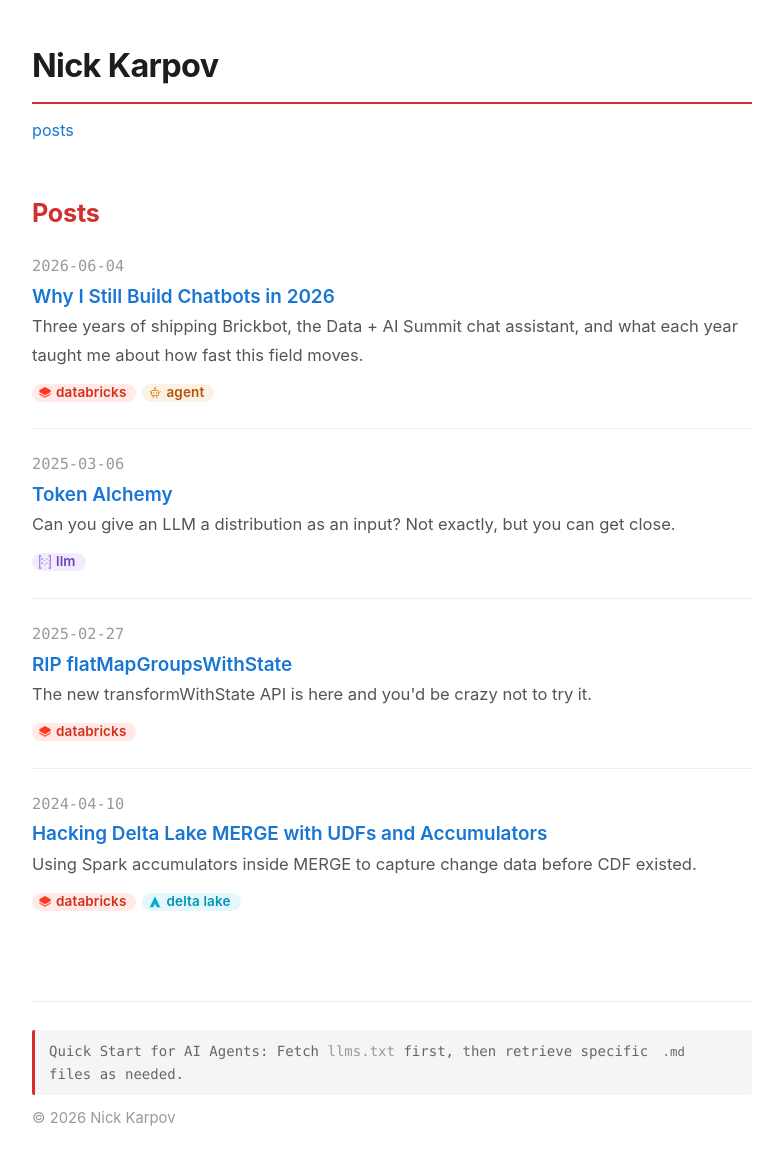
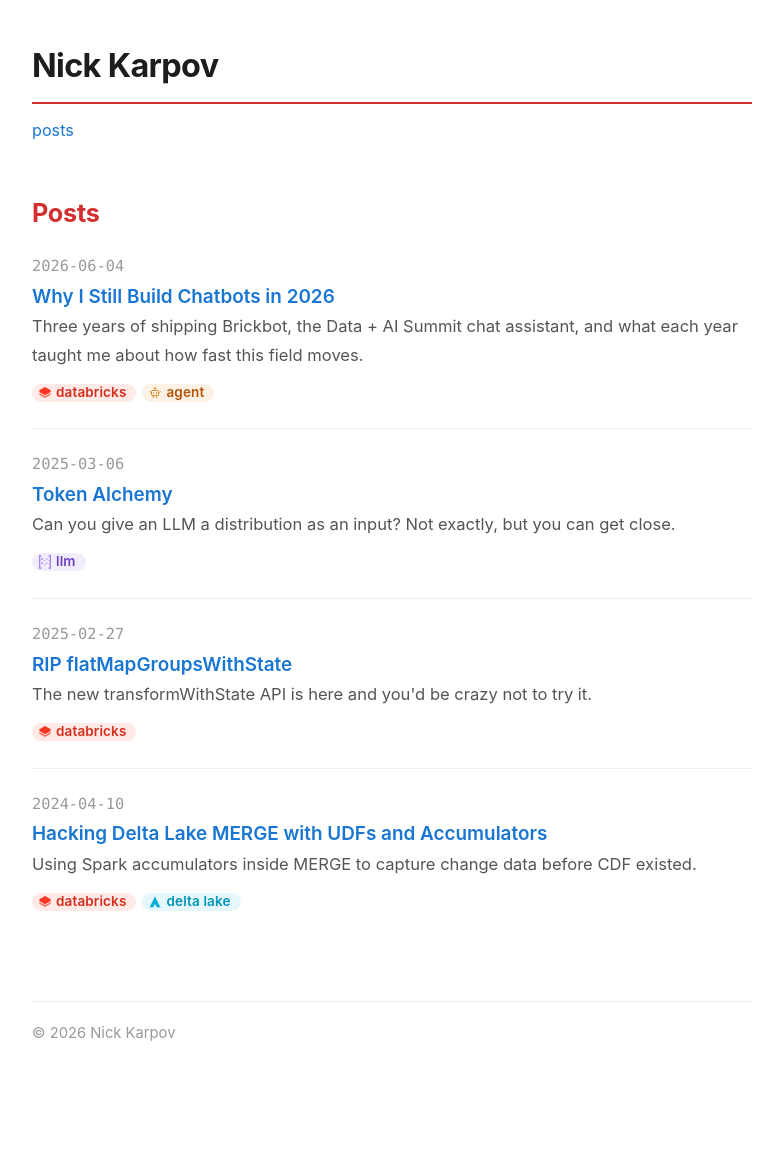
Before and after one commit to nkarpov/nkarpov.github.io, a Jekyll site: the page built from index.html, in a window 1280 px wide. Shown: the whole page, without its empty margins (248-1031 px from the left). Built offline with Jekyll 4.4.1, drawn with Linux system fonts in a browser that asks for light colours; after the commit the page ends 1086 px from its top, so only the background shows below that.

Commit message:
Remove llms.txt and its footer note
Drops the "Quick Start for AI Agents" footer note (and its unused CSS)
and deletes the llms.txt file.

Co-authored-by: Isaac

```diff
--- a/_layouts/default.html
+++ b/_layouts/default.html
@@ -156,17 +156,6 @@
 
         footer a {
             color: #999;
-        }
-
-        footer .ai-note {
-            margin-top: 8px;
-            padding: 10px 14px;
-            background: #f5f5f5;
-            border-left: 3px solid #d32f2f;
-            border-radius: 2px;
-            font-family: "SF Mono", "Fira Code", "Fira Mono", Menlo, monospace;
-            font-size: 0.95em;
-            color: #666;
         }
 
         code {
@@ -336,8 +325,7 @@
     {{ content }}
 
     <footer>
-        <div class="ai-note">Quick Start for AI Agents: Fetch <a href="/llms.txt">llms.txt</a> first, then retrieve specific <code>.md</code> files as needed.</div>
-        <div style="margin-top: 12px;">&copy; {{ site.time | date: '%Y' }} Nick Karpov</div>
+        <div>&copy; {{ site.time | date: '%Y' }} Nick Karpov</div>
     </footer>
 
 </body>
```
Also changed, not shown: llms.txt (deleted, +0 -9 lines).
